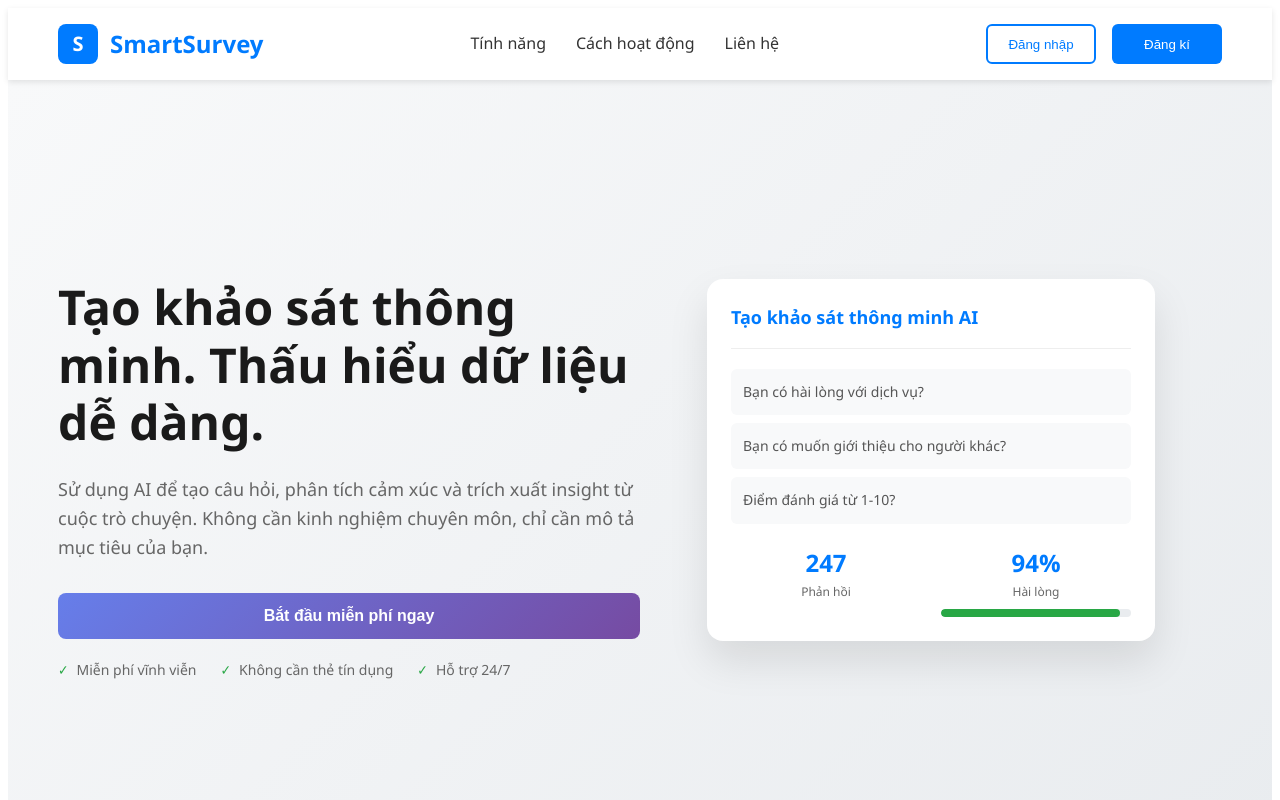
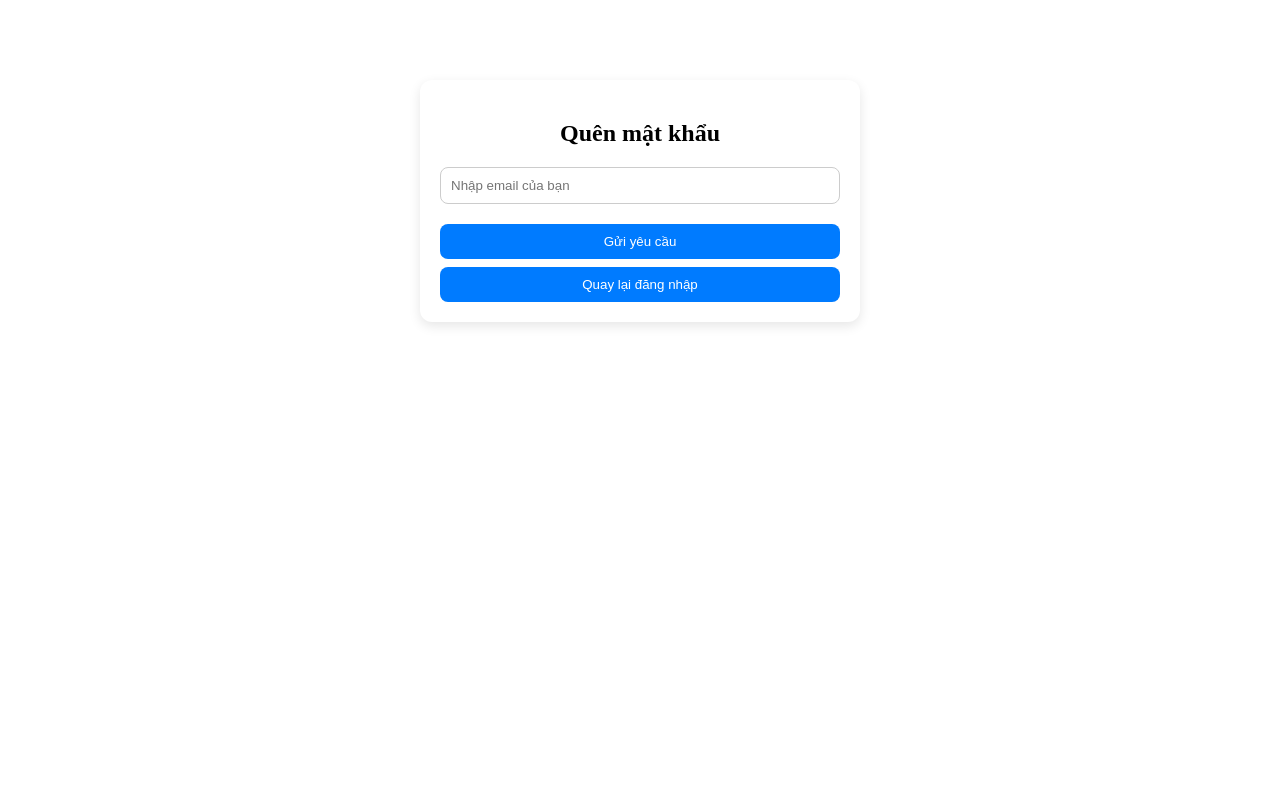
Before and after one commit to gwynnn297/SmartSurvey, a React (Vite) app in the folder frontend/: page /forgot-password in a window 1280 px wide. Before the commit this address led to /. Shown: the top 800 px of the page. Built offline with nearby package versions, Linux system fonts and the light colour scheme.

Commit message:
sửa lỗi nhỏ v1
sửa lỗi nhỏ thông báo lỗi của trang đăng kí tài khoảng

```diff
--- a/frontend/src/App.jsx
+++ b/frontend/src/App.jsx
@@ -1,9 +1,9 @@
-// import { useState } from 'react'
 import { BrowserRouter, Routes, Route, Navigate } from "react-router-dom";
 import HomePage from "./pages/home/HomePage";
 import LoginPage from "./pages/login/LoginPage";
 import Register from "./pages/register/Register";
 import Dashboard from "./pages/dashboard/DashboardPage";
+import ForgotPassword from "./pages/ForgotPassword/ForgotPassword";
 
 function PrivateRoute({ children }) {
   const token = localStorage.getItem("token");
@@ -11,15 +11,13 @@ function PrivateRoute({ children }) {
 }
 
 function App() {
-  // const [count, setCount] = useState(0)
-
   return (
-    <>
     <BrowserRouter>
       <Routes>
         <Route path="/" element={<HomePage />} />
-          <Route path="/login" element={<LoginPage />} />
+        <Route path="/login" element={<LoginPage />} />   {/* Dùng LoginPage */}
         <Route path="/register" element={<Register />} />
+        <Route path="/forgot-password" element={<ForgotPassword />} /> {/* Thêm forgot */}
         <Route
           path="/dashboard"
           element={
@@ -31,8 +29,7 @@ function App() {
         <Route path="*" element={<Navigate to="/" />} />
       </Routes>
     </BrowserRouter>
-    </>
-  )
+  );
 }
 
-export default App
+export default App;
--- /dev/null
+++ b/frontend/src/pages/ForgotPassword/ForgotPassword.css
@@ -0,0 +1,35 @@
+.forgot-container {
+  max-width: 400px;
+  margin: 80px auto;
+  padding: 20px;
+  border-radius: 12px;
+  box-shadow: 0 4px 12px rgba(0,0,0,0.1);
+  background: #fff;
+}
+
+.forgot-container h2 {
+  text-align: center;
+  margin-bottom: 20px;
+}
+
+.forgot-container form {
+  display: flex;
+  flex-direction: column;
+}
+
+.forgot-container input {
+  margin-bottom: 12px;
+  padding: 10px;
+  border-radius: 8px;
+  border: 1px solid #ccc;
+}
+
+.forgot-container button {
+  margin-top: 8px;
+  padding: 10px;
+  border: none;
+  border-radius: 8px;
+  background: #007bff;
+  color: #fff;
+  cursor: pointer;
+}
--- /dev/null
+++ b/frontend/src/pages/ForgotPassword/ForgotPassword.jsx
@@ -0,0 +1,53 @@
+// src/pages/ForgotPassword/ForgotPassword.jsx
+import React, { useState } from "react";
+import { useNavigate } from "react-router-dom";
+import "./ForgotPassword.css";
+const ForgotPassword = () => {
+  const [email, setEmail] = useState("");
+  const [message, setMessage] = useState("");
+  const navigate = useNavigate();
+
+  const handleSubmit = async (e) => {
+    e.preventDefault();
+    setMessage("");
+
+    try {
+      const res = await fetch("http://localhost:8080/auth/forgot-password", {
+        method: "POST",
+        headers: { "Content-Type": "application/json" },
+        body: JSON.stringify({ email }),
+      });
+
+      if (res.ok) {
+        setMessage("✅ Vui lòng kiểm tra email để đặt lại mật khẩu.");
+      } else {
+        const data = await res.json();
+        setMessage(`❌ Lỗi: ${data.message || "Không thể gửi email."}`);
+      }
+    } catch (err) {
+      setMessage("❌ Lỗi kết nối server.");
+    }
+  };
+
+  return (
+    <div className="forgot-container">
+      <h2>Quên mật khẩu</h2>
+      <form onSubmit={handleSubmit}>
+        <input
+          type="email"
+          placeholder="Nhập email của bạn"
+          value={email}
+          onChange={(e) => setEmail(e.target.value)}
+          required
+        />
+        <button type="submit">Gửi yêu cầu</button>
+        <button type="button" onClick={() => navigate("/login")}>
+          Quay lại đăng nhập
+        </button>
+      </form>
+      {message && <p>{message}</p>}
+    </div>
+  );
+};
+
+export default ForgotPassword;
--- a/frontend/src/pages/login/LoginPage.jsx
+++ b/frontend/src/pages/login/LoginPage.jsx
@@ -1,7 +1,6 @@
 import React, { useState } from 'react';
 import { useNavigate } from 'react-router-dom';
 import { login } from "../../services/authService";
-import HeaderComponent from "../../components/HeaderComponent";
 import './LoginPage.css';
 
 const Login = () => {
@@ -19,12 +18,10 @@ const Login = () => {
         try {
             const data = await login(email, password);
 
-            // Backend trả về token trong data.token
             const token = data.token;
             if (token) {
                 localStorage.setItem('token', token);
 
-                // Lưu thông tin user từ response
                 const userInfo = {
                     name: data.fullName || email?.split('@')[0] || 'User',
                     email: data.email,
@@ -61,9 +58,15 @@ const Login = () => {
     const handleRegister = () => {
         navigate("/register");
     };
+
     const handleHome = () => {
         navigate("/home");
     };
+
+    const handleForgotPassword = () => {
+        navigate("/forgot-password");
+    };
+
     return (
         <div className="login-container">
             {/* Header */}
@@ -115,7 +118,13 @@ const Login = () => {
                             <label>
                                 <input type="checkbox" /> Ghi nhớ đăng nhập
                             </label>
-                            <a href="#">Quên mật khẩu?</a>
+                            <button
+                                type="button"
+                                className="link-button"
+                                onClick={handleForgotPassword}
+                            >
+                                Quên mật khẩu?
+                            </button>
                         </div>
 
                         <button type="submit" className="btn-primary" disabled={isLoading}>
@@ -124,11 +133,6 @@ const Login = () => {
                     </form>
 
                     {error && <p className="error">{error}</p>}
-
-                    {/* <div className="divider">hoặc</div>
-
-                    <button className="btn-google" disabled={isLoading}>Đăng nhập với Google</button>
-                    <button className="btn-facebook" disabled={isLoading}>Đăng nhập với Facebook</button> */}
 
                     <p className="register-text">
                         Chưa có tài khoản? <a href="/register">Đăng ký ngay</a>
--- a/frontend/src/pages/register/Register.jsx
+++ b/frontend/src/pages/register/Register.jsx
@@ -22,7 +22,6 @@ const Register = () => {
         });
     };
 
-
 const handleSubmit = async (e) => {
     e.preventDefault();
     setError('');
@@ -41,30 +40,31 @@ const Register = () => {
             formData.password
         );
 
-            // Backend trả về AuthResponse với token
         if (response?.token) {
-                setIsLoading(false);
             setSuccess('🎉 Đăng ký thành công! Đang chuyển đến trang đăng nhập...');
-
-                // Delay 2 giây trước khi chuyển trang để người dùng đọc được thông báo
             setTimeout(() => {
                 navigate('/login');
             }, 2000);
         } else {
-                setIsLoading(false);
             setError('Đăng ký thất bại: API không trả dữ liệu hợp lệ!');
         }
     } catch (err) {
-            setIsLoading(false);
-            if (err.response?.data?.error) {
-                setError(`Đăng ký thất bại: ${err.response.data.error}`);
-            } else if (err.message) {
-                setError(`Lỗi: ${err.message}`);
-            } else {
-                setError('Đăng ký thất bại! Vui lòng kiểm tra lại thông tin.');
-            }
+        console.error("Register page error:", err);
+
+        setError(err.message || "Đăng ký thất bại! Vui lòng kiểm tra lại thông tin.");
+
+        // Reset password để nhập lại
+        setFormData((prev) => ({
+            ...prev,
+            password: '',
+            confirmPassword: ''
+        }));
+
+        setIsLoading(false); // mở lại input để nhập tiếp
     }
 };
+
+
 
 
     const handleLogin = () => {
--- a/frontend/src/services/authService.js
+++ b/frontend/src/services/authService.js
@@ -51,10 +51,12 @@ export const register = async (fullName, email, password) => {
     });
     console.log('Register response:', response.data);
     return response.data; // AuthResponse với token
-  } catch (error) {
-    console.error('Register error:', error.response?.data || error.message);
-    throw error;
-  }
+} catch (error) {
+    const backendMessage = error.response?.data?.message;
+    console.error("Register API error:", error); // log toàn bộ error gốc
+    throw new Error(backendMessage || "Có lỗi xảy ra, vui lòng thử lại");
+}
+
 };
 
 export const login = async (email, password) => {
@@ -64,8 +66,9 @@ export const login = async (email, password) => {
     console.log('Login response:', response.data);
     return response.data; // { token, user }
   } catch (error) {
-    console.error('Login error:', error.response?.data || error.message);
-    throw error;
+    const backendMessage = error.response?.data?.message;
+    console.error('Login error:', backendMessage || error.message);
+    throw new Error(backendMessage || "Đăng nhập thất bại");
   }
 };
 
```
Also changed, not shown: 1 other file (tests, documents, lock files or other folders). Lines whose indentation alone changed are shown as unchanged.
